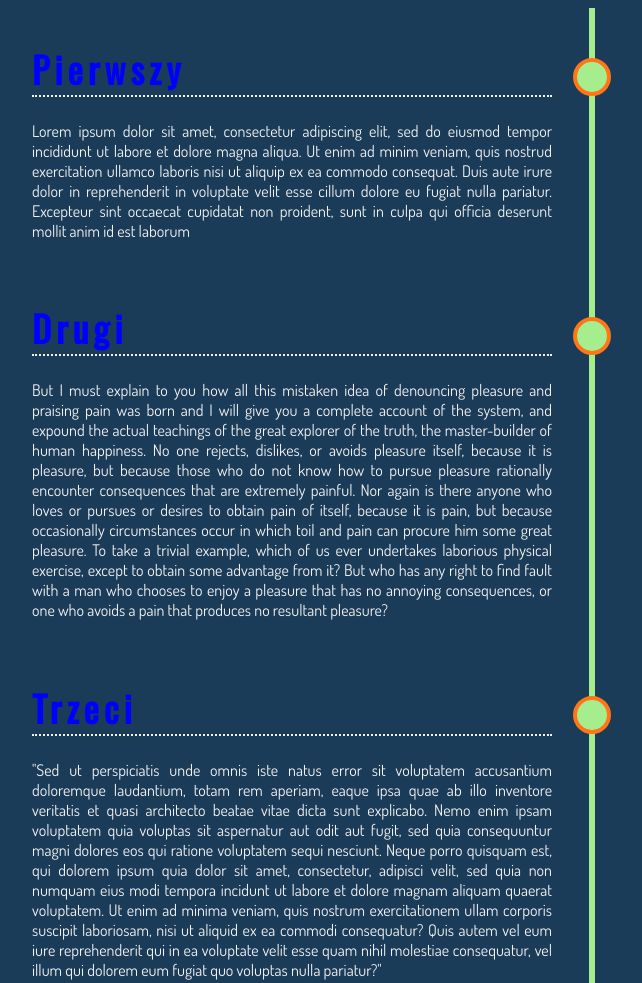
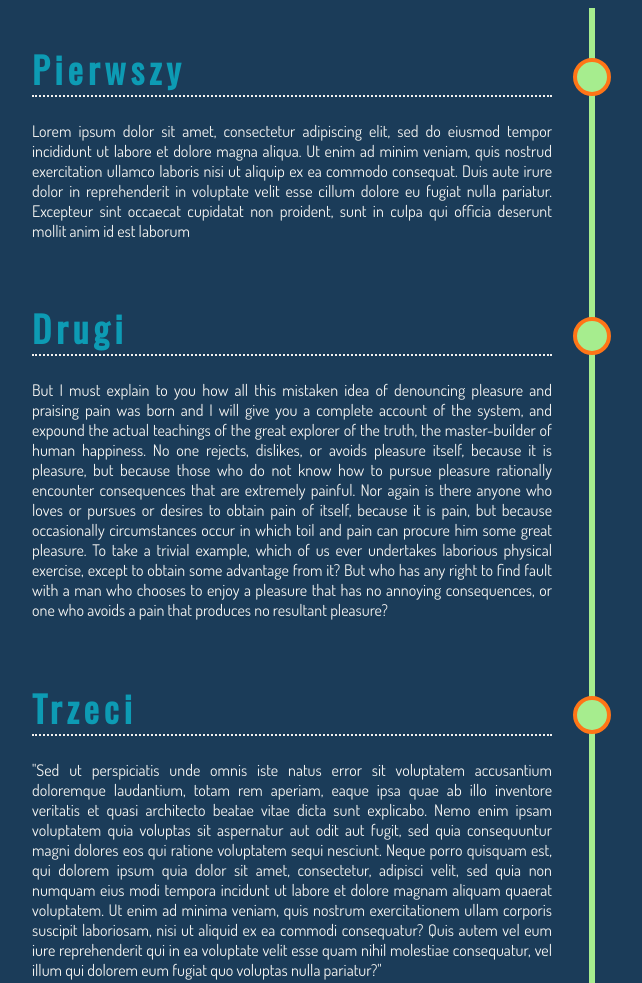
Before and after one commit to JoWos/Five-test, a website: page index.html in a window 1280 px wide. Shown: the top 983 px of the page, without its empty margins (48-690 px from the left). Drawn offline with nearby package versions, Linux system fonts and the light colour scheme.

Commit message:
Change h1 color

```diff
--- a/sass/style.scss
+++ b/sass/style.scss
@@ -12,7 +12,7 @@ body {
 h1 {
     font-family: 'Oswald', sans-serif;
     font-size: 36px;
-    color: blue;
+    color: #0d9bb4;
     letter-spacing: 5px;
     border-bottom: 2px dotted #f2f2f0;
 }
```
Also changed, not shown: css/style.css, 1 other file.
